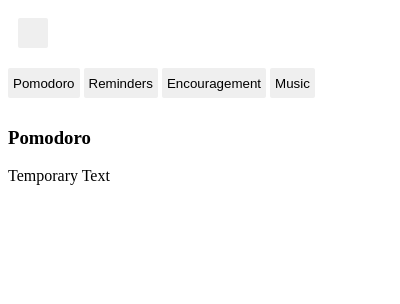
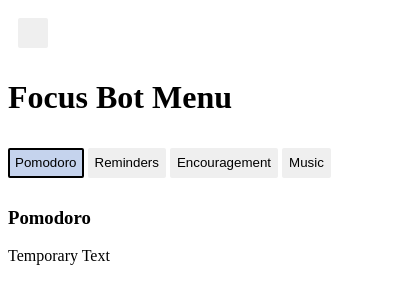
Before and after one commit to Stev0439/Focus-Bot, a browser extension: page popup.html in a window 400 px wide. Both pictures are taken after a click on the button "Pomodoro". Drawn offline with Linux system fonts and the light colour scheme.

Commit message:
Added highlight to active menu

```diff
--- a/popup.css
+++ b/popup.css
@@ -1,8 +1,9 @@
 body{
-	min-width:320px;
+	min-width:330px;
 	max-width:100%;
 	min-height:300px;
-	max-height:100:;
+	max-height:100%;
+	overflow:auto;
 }
 
 div.tabcontent{
@@ -15,4 +16,10 @@ button.tablinks{
 	width:auto;
 	padding:0px 5px;
 	display:inline-block;
+	border:2px solid transparent;
 }
+
+button.active{
+	background:#c5d3ed;
+	border:2px solid black;
+}
--- a/popup.html
+++ b/popup.html
@@ -6,7 +6,7 @@
 </head>
 <body>
 	<button id="changeColor"></button>
-
+	<h1>Focus Bot Menu</h1>
 	<div class="tab">
 		<button class="tablinks">Pomodoro</button>
 		<button class="tablinks">Reminders</button>
@@ -35,5 +35,6 @@
 	</div>
 
 	<script src="popup.js"></script>
+	<script src="reminders.js"></script>
 </body>
 </html>
--- a/popup.js
+++ b/popup.js
@@ -35,7 +35,7 @@ function setTabContent(x){
 			tablinks[i].className = tablinks[i].className.replace(" active", "");
 		}
 		tabcontent[x].style.display = "block";
-		tablinks[0].className += " active";
+		tablinks[x].className += " active";
 	}
 }
 
```
